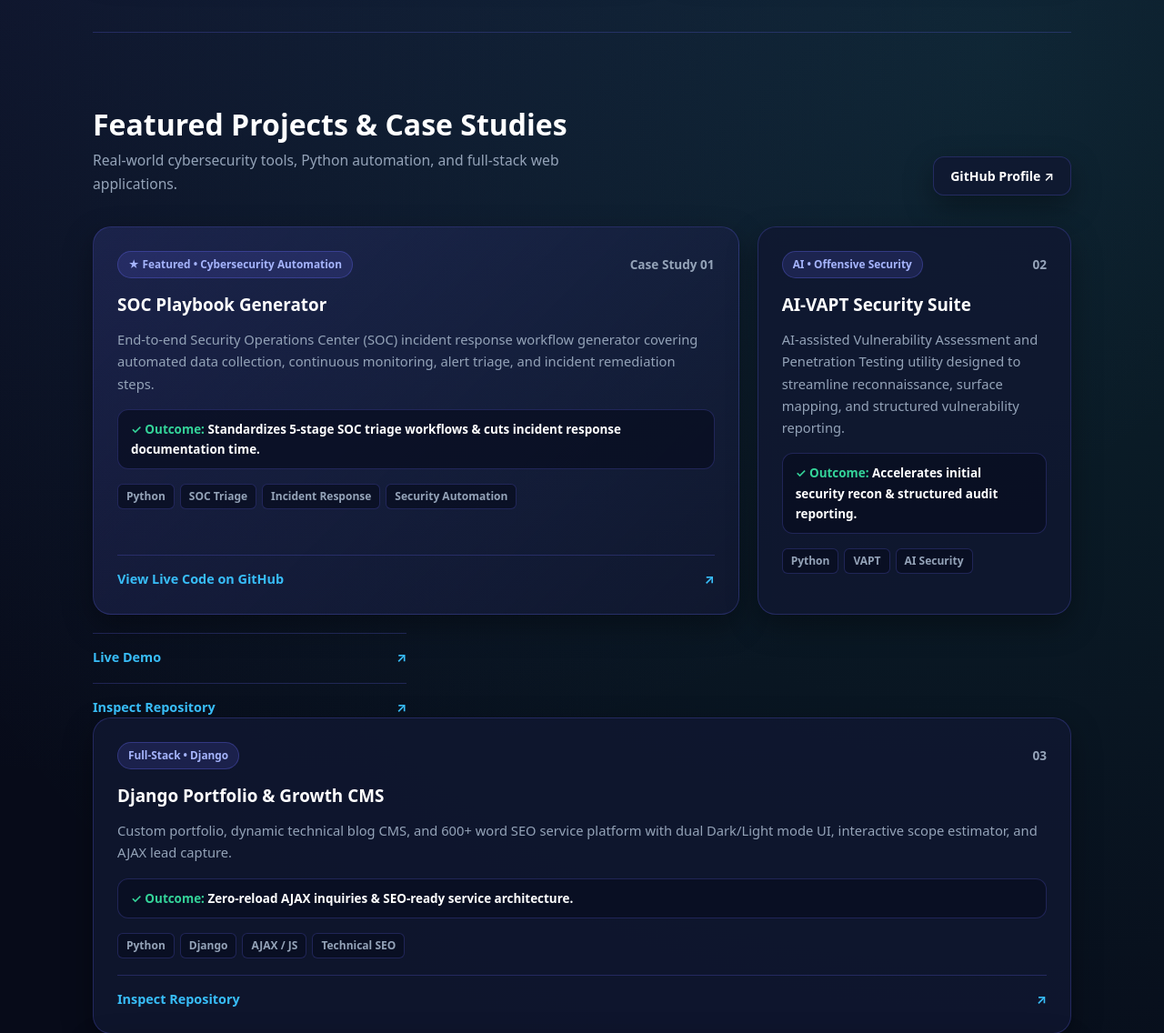
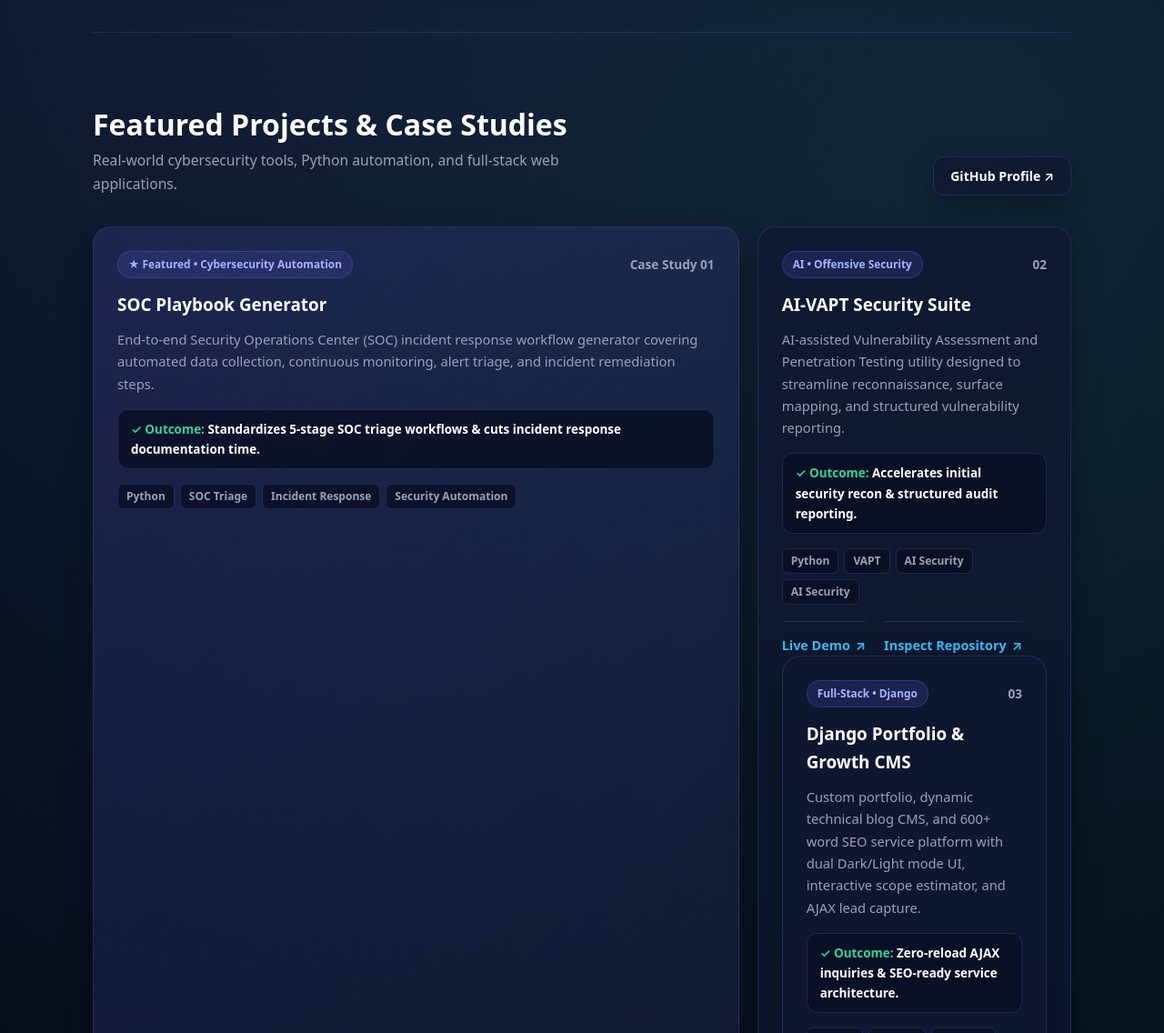
Before and after one commit to yadavhimanshu11358-ui/himanshu-yadav, a Django app: page / in a window 1280 px wide. Shown: the part 1229-2365 px from the top of the page at 91% size. Run offline with Django 5.2, Linux system fonts and the light colour scheme.

Commit message:
Fix AI_VPAN card layout and button alignment

```diff
--- a/blog/templates/blog/home.html
+++ b/blog/templates/blog/home.html
@@ -550,15 +550,14 @@
               <span>Python</span>
               <span>VAPT</span>
               <span>AI Security</span>
+            <span>AI Security</span>
         </div>
-          </div>
-          </div>
-          <div style="display: flex; gap: 16px; flex-wrap: wrap; align-items: center;">
-            <a href="https://ai-vpan.vercel.app" target="_blank" rel="noopener noreferrer" class="srv-link">
+        <div style="display: flex; gap: 20px; flex-wrap: wrap; align-items: center; margin-top: auto;">
+          <a href="https://ai-vpan.vercel.app" target="_blank" rel="noopener noreferrer" class="srv-link" style="width: auto; gap: 6px;">
             <span>Live Demo</span>
             <span>↗</span>
           </a>
-            <a href="https://github.com/yadavhimanshu11358-ui/AI_VPAN" target="_blank" rel="noopener noreferrer" class="srv-link">
+          <a href="https://github.com/yadavhimanshu11358-ui/AI_VPAN" target="_blank" rel="noopener noreferrer" class="srv-link" style="width: auto; gap: 6px;">
             <span>Inspect Repository</span>
             <span>↗</span>
           </a>
```
Lines whose indentation alone changed are shown as unchanged.
